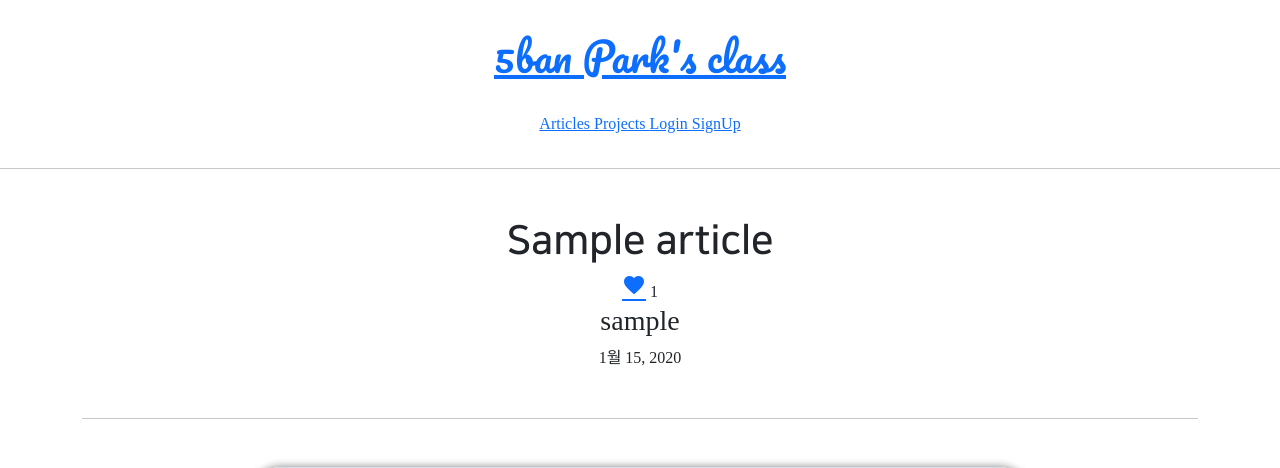
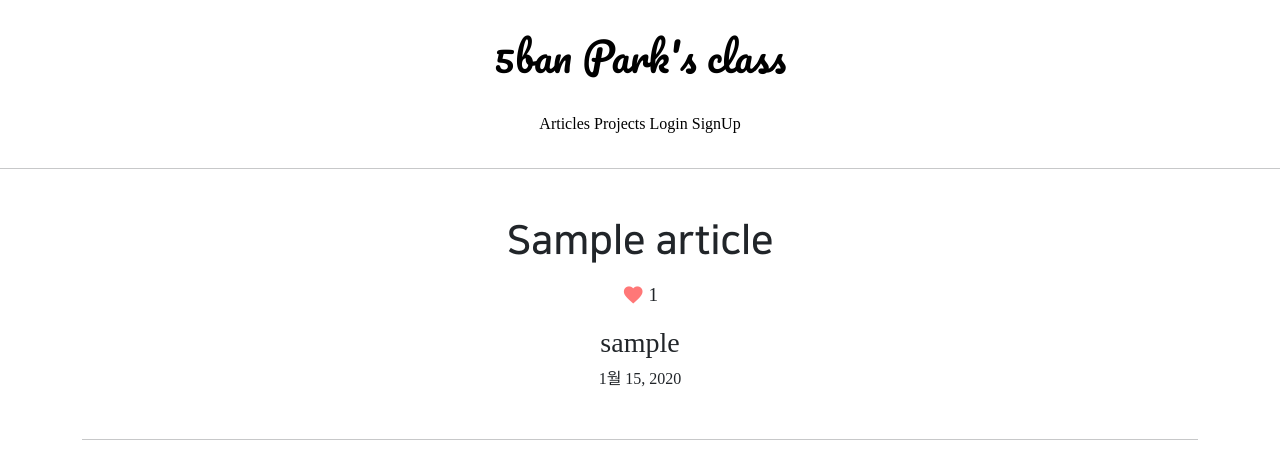
Before and after one commit to glory-ju/julyfifth, a Django app: page /articles/detail/1 in a window 1280 px wide. Shown: the top 468 px of the page. Run offline with Django 3.2, Linux system fonts and the light colour scheme; tables that the repository leaves empty hold one stand-in row (values such as "Sample post"); grey boxes marked "Sample" are stand-in pictures; parts of the project's set-up code (start-up, migrations or seed data) failed here and were passed over; some libraries are stand-ins or nearby versions; some web fonts are replaced.

Commit message:
0824/ Web Application 5th commit

```diff
--- a/articleapp/templates/articleapp/detail.html
+++ b/articleapp/templates/articleapp/detail.html
@@ -8,12 +8,13 @@
         <div class="my-5">
             {#     제목, 글쓴이, 작성일     #}
             <h1 class="NNS_B">{{ target_article.title }}</h1>
-            <div>
+            <div class="my-3">
                 <a href="{% url 'likeapp:article_like' article_pk=target_article.pk %}"
-                   class="material-icons">
+                   class="material-icons"
+                   style="vertical-align: middle; font-size: 1.4rem; color: #f77">
                     favorite
                 </a>
-                <span>
+                <span style="vertical-align: middle; font-size: 1.2rem">
                     {{ target_article.like }}
                 </span>
             </div>
--- a/static/base.css
+++ b/static/base.css
@@ -67,3 +67,13 @@
         font-size: 13px;
     }
 }
+
+
+a {
+    text-decoration: none;
+    color: black;
+}
+
+a:hover {
+    color: black;
+}
```
